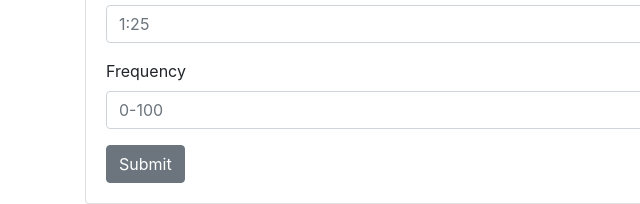
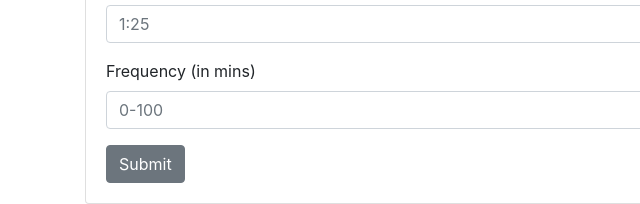
Before and after one commit to cerpinconsafo/Train-Schedule, a plain HTML site: page index.html in a window 1280 px wide. Shown: the part 791-995 px from the top of the page, 0-640 px from the left. Drawn offline with nearby package versions, Linux system fonts and the light colour scheme; no server answers.

Commit message:
small text correction to add train form

```diff
--- a/index.html
+++ b/index.html
@@ -67,7 +67,7 @@
                         <input type="text" class="form-control" id="startTime" placeholder="1:25">
                     </div>
                     <div class="form-group">
-                        <label for="formGroupExampleInput2">Frequency</label>
+                        <label for="formGroupExampleInput2">Frequency (in mins)</label>
                         <input type="text" class="form-control" id="frequency" placeholder="0-100">
                     </div>
                     <button class="btn btn-secondary" id="add-user" type="submit">Submit</button>
```
